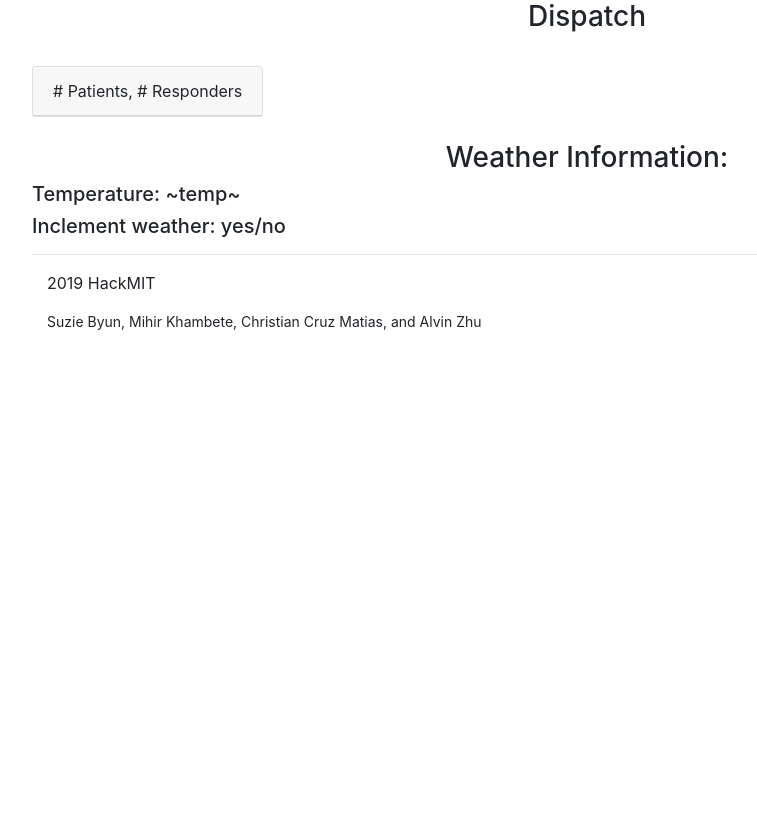
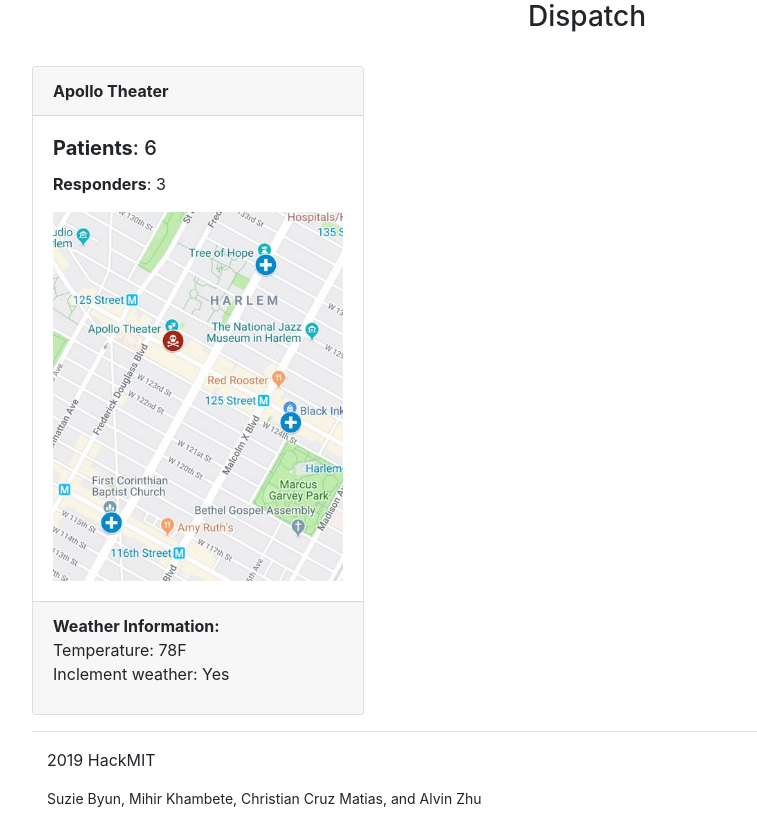
Before and after one commit to MIHIRKHAMBETE/hackmit-2019, a Flask app: template templates/dispatch.html in a window 1280 px wide. Shown: the part 56-881 px from the top of the page, without its empty margins (53-810 px from the left). Before the commit the page ends 386 px from the top, so only its background shows below. Run offline with Flask 2, Linux system fonts and the light colour scheme; the template is opened without the code that fills it, so the values that code supplies are empty; some libraries are stand-ins or nearby versions.

Commit message:
Pushing stuff

```diff
--- a/firstpass.py
+++ b/firstpass.py
@@ -118,4 +118,5 @@
 @app.route('/dispatch',  methods=['GET', 'POST'])
 def dispatch():
     if request.method == "GET":
-        return render_template('dispatch.html')
+        rainy = True
+        return render_template('dispatch.html', rainy=True)
--- a/mci.py
+++ b/mci.py
@@ -47,6 +47,7 @@
             pid = random.randint(1000, 9999)
         patient = Patient(pid, location, triage, condition, need)
         self.patientDict[pid] = patient
+        return pid
 
     def assignPatient(self, responderID):
         r = None
--- a/templates/dispatch.html
+++ b/templates/dispatch.html
@@ -2,25 +2,25 @@
 {% block content %}
 <h3 class='text-center'>Dispatch</h3>
 <br>
-    <div class="card-deck">
-        <div class='card-group'>
-            <div class="card ">
-                <div class='card-header'>
-                    # Patients, # Responders
-                </div>
+<div class="card-deck">
+    <div class='card-group'>
+        <div class="card ">
+            <div class='card-header'>
+                <b>Apollo Theater</b>
+            </div>
+            <div class='card-body'>
+                <h5 class='card-title'><b>Patients</b>: 6</h5>
+                <p class="card-text"><b>Responders</b>: 3</p>
+                <img src="/static/resp.JPG" width="290px">
+            </div>
+            <div class='card-footer'>
+                <b>Weather Information:</b>
+                <p>
+                    Temperature: 78F<br>
+                    Inclement weather: Yes
+                </p>
             </div>
         </div>
     </div>
-
-    <form class='form-inline' method="post">
-        <!-- <div class="form-group form-check">
-            <input type="checkbox" class="form-check-input" id="pcleared">
-            <label class="form-check-label">Patient Cleared</label>
-        </div> -->
-
-    </form>
-    <br>
-<h3 class='text-center'>Weather Information:</h3>
-    <h5>Temperature: ~temp~</h5>
-    <h5>Inclement weather: yes/no</h5>
+</div>
 {% endblock %}
--- a/templates/index.html
+++ b/templates/index.html
@@ -1,6 +1,6 @@
 {% extends "layout.html" %}
 {% block content %}
-    <h2>MCI Listing</h2>
+<h3 class='text-center'>MCI Listing</h3>
 <br>
     <div class="card-deck">
         <div class='card-group'>
@@ -11,8 +11,8 @@
                 </div>
                 <form method="post">
                 <div class="card-body">
-                    <h5 class='card-title'>Patients: 0</h5>
-                    <h5 class='card-title'> Responders: 1</h5>
+                    <h5 class='card-title'><b>Patients</b>: 6</h5>
+                    <h5 class='card-title'><b>Responders</b>: 3</h5>
 
                     <label>Select a role</label><br>
                     <button type="submit" class="btn btn-primary mb-2" name="ic" value="{{ mci.id }}">Incident Commander</button>
--- a/templates/responder.html
+++ b/templates/responder.html
@@ -5,11 +5,12 @@
 <br>
 <p>
     Location: {{ vals[1] }}, {{ vals[0] }}<br>
+    <img src='/static/resp2.JPG' width="330px"><br>
     Fuel Level: {{ vals[3] }}<br>
     Odometer: {{ vals[2] }}
     {% if not rainy %}
     <div class="alert alert-primary" role="alert">
-        Currently precipitating, fuel level must be at least 2/3!
+        Inclemental weather, fuel level must be at least 2/3!
     </div>
     {% endif %}
 </p>
```
Also changed, not shown: static/resp.JPG (added), static/resp2.JPG (added), 2 other files.
